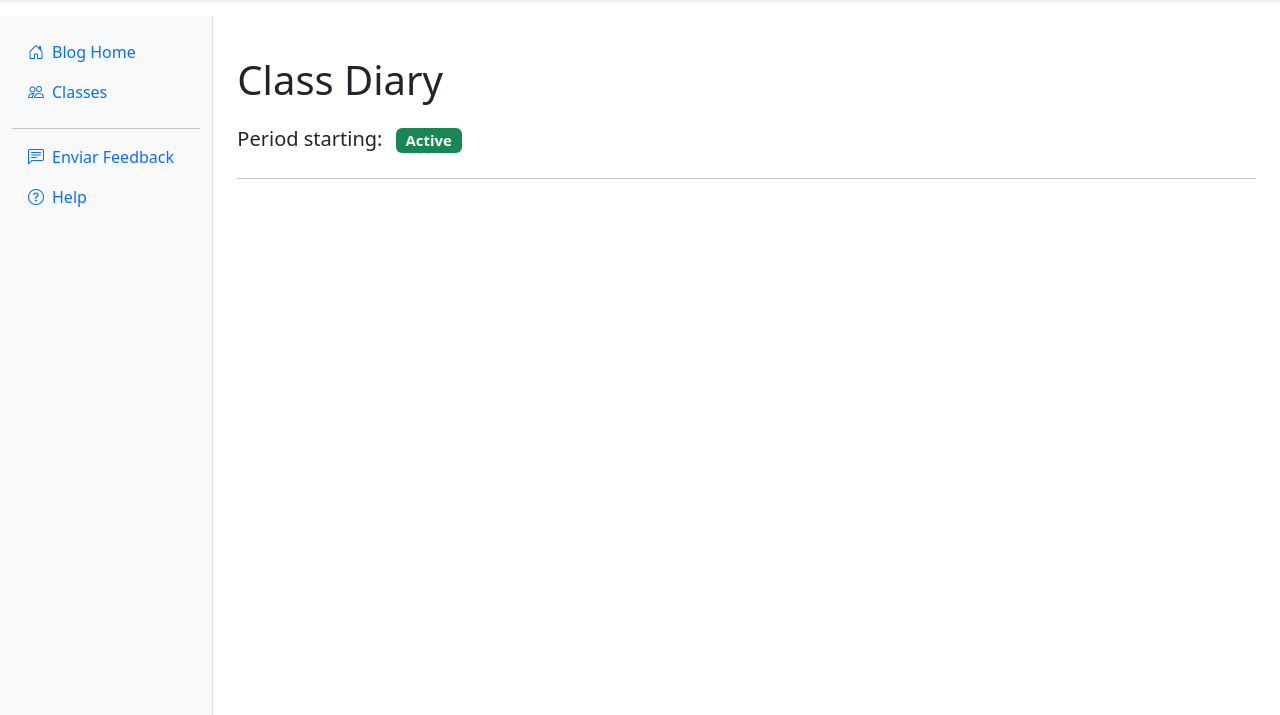
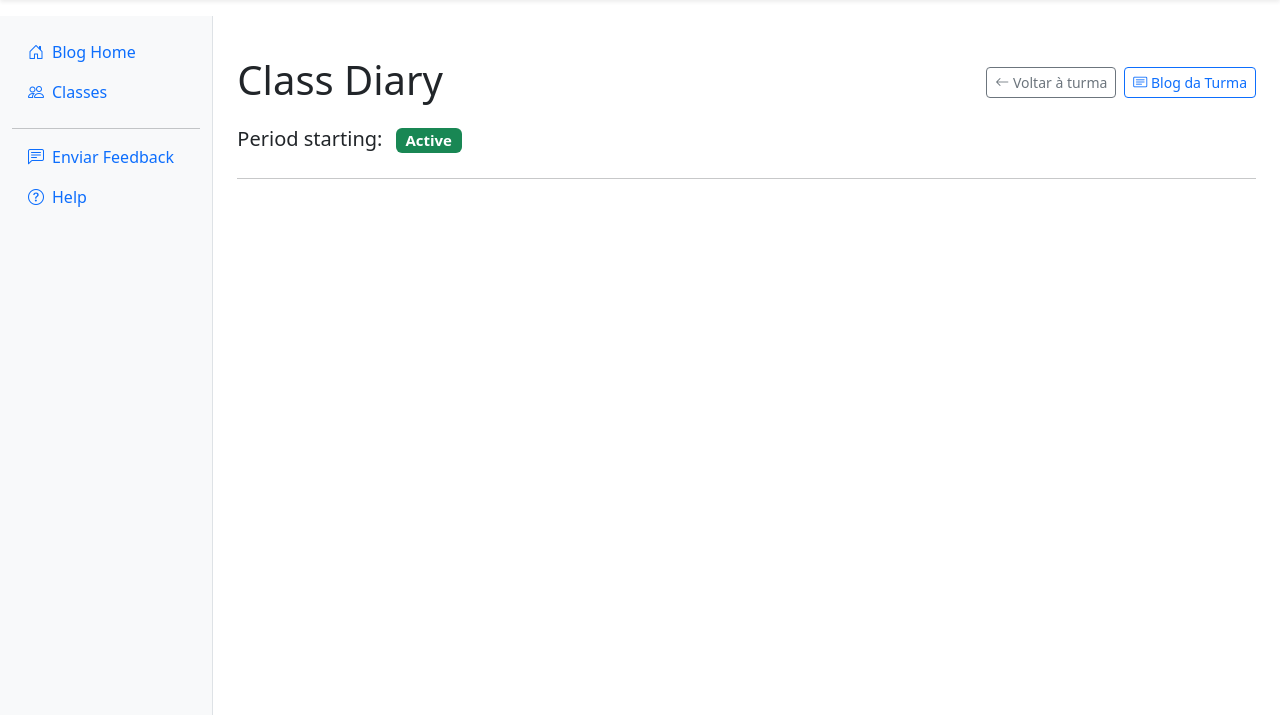
Before and after one commit to atilasos/infantinho3, a Django app: template diary/templates/diary/view_diary.html in a window 1280 px wide. Shown: the part 63-778 px from the top of the page. Run offline with Django 5.2, Linux system fonts and the light colour scheme; the template is opened without the code that fills it, so the values that code supplies are empty; some libraries are stand-ins or nearby versions.

Commit message:
ui/nav: breadcrumbs/CTAs consistentes no Blog (lista/detalhe) e Diário; condensed_context atualizado

```diff
--- a/blog/templates/blog/post_list.html
+++ b/blog/templates/blog/post_list.html
@@ -24,6 +24,7 @@
   {# Use class name from context #}
   <h1 class="h2">{% trans "Blog/Diary" %} - {{ turma.name }}</h1>
   <div>
+    <a href="{% url 'classes:class_detail' class_id=turma.id %}" class="btn btn-outline-secondary btn-sm me-2"><i class="bi bi-arrow-left"></i> {% trans "Voltar à turma" %}</a>
     {# Button to create a new post #}
     {% load auth_extras %}
     {% if request.user.is_superuser or request.user.role == 'admin' or request.user|has_group:'professor' or request.user|has_group:'aluno' %}
--- a/diary/templates/diary/view_diary.html
+++ b/diary/templates/diary/view_diary.html
@@ -10,15 +10,19 @@
             <h1 class="mb-1">{% trans "Class Diary" %}</h1>
             <h2 class="h4 text-muted mb-0">{{ turma.name }}</h2>
         </div>
+        <div class="d-flex align-items-center gap-2">
+            <a href="{% url 'classes:class_detail' class_id=turma.id %}" class="btn btn-sm btn-outline-secondary"><i class="bi bi-arrow-left"></i> {% trans "Voltar à turma" %}</a>
+            <a href="{% url 'class_blog:post_list' class_id=turma.id %}" class="btn btn-sm btn-outline-primary"><i class="bi bi-card-text"></i> {% trans "Blog da Turma" %}</a>
             {# Button for Moderators to Archive & Start New #}
             {% if can_moderate %}
-            <form method="post" action="{% url 'diary:start_new_session' class_id=turma.id %}" class="ms-3">
+                <form method="post" action="{% url 'diary:start_new_session' class_id=turma.id %}" class="ms-2">
                     {% csrf_token %}
                     <button type="submit" class="btn btn-warning">
                         <i class="bi bi-archive me-1"></i> {% trans "Archive & Start New Period" %}
                     </button>
                 </form>
             {% endif %}
+        </div>
     </div>
 
     {# Session Info #}
```
Also changed, not shown: blog/templates/blog/post_detail.html (+6 -2 lines), condensed_context.md (+2 -1 lines). Lines whose indentation alone changed are shown as unchanged.
